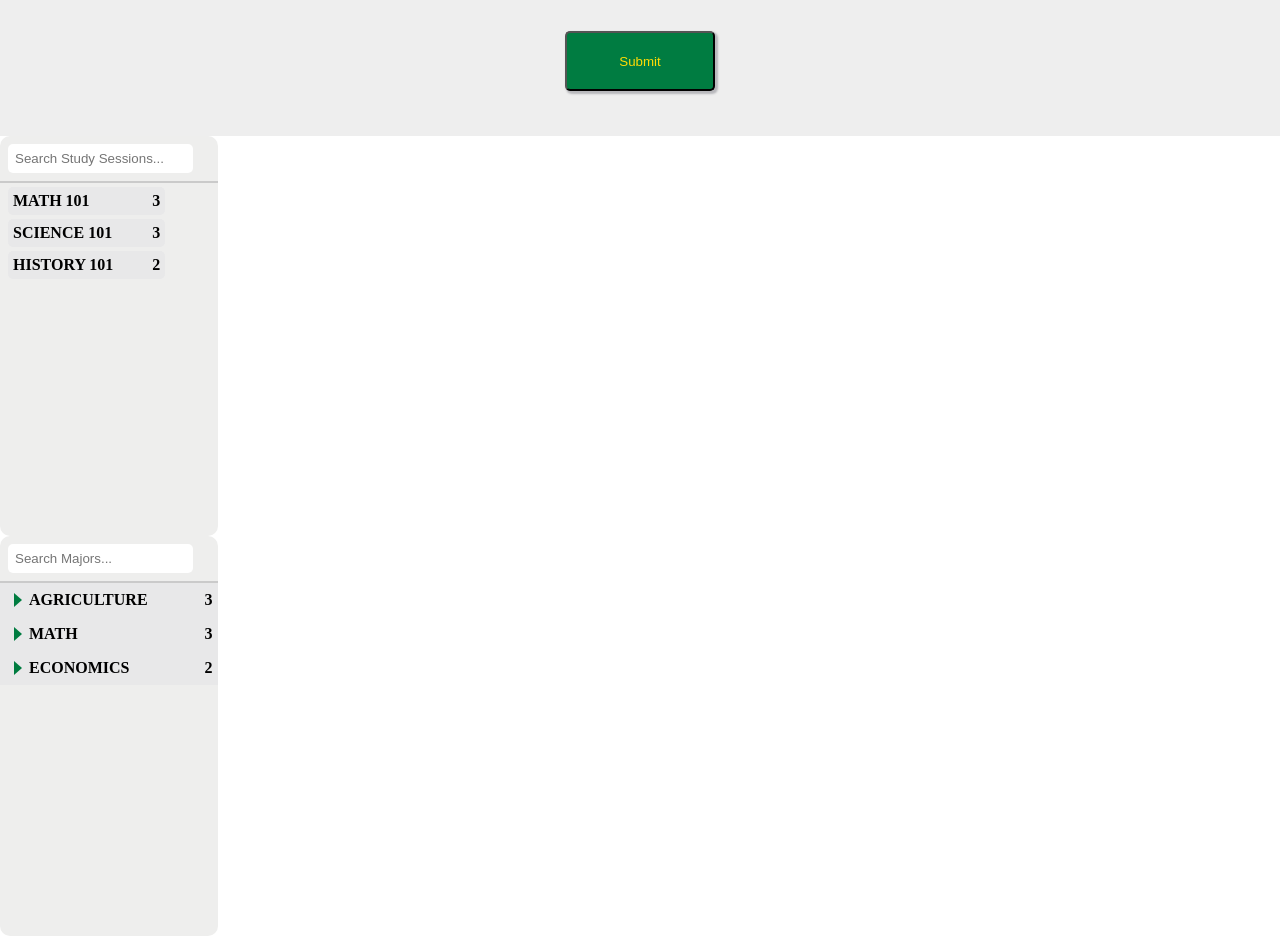
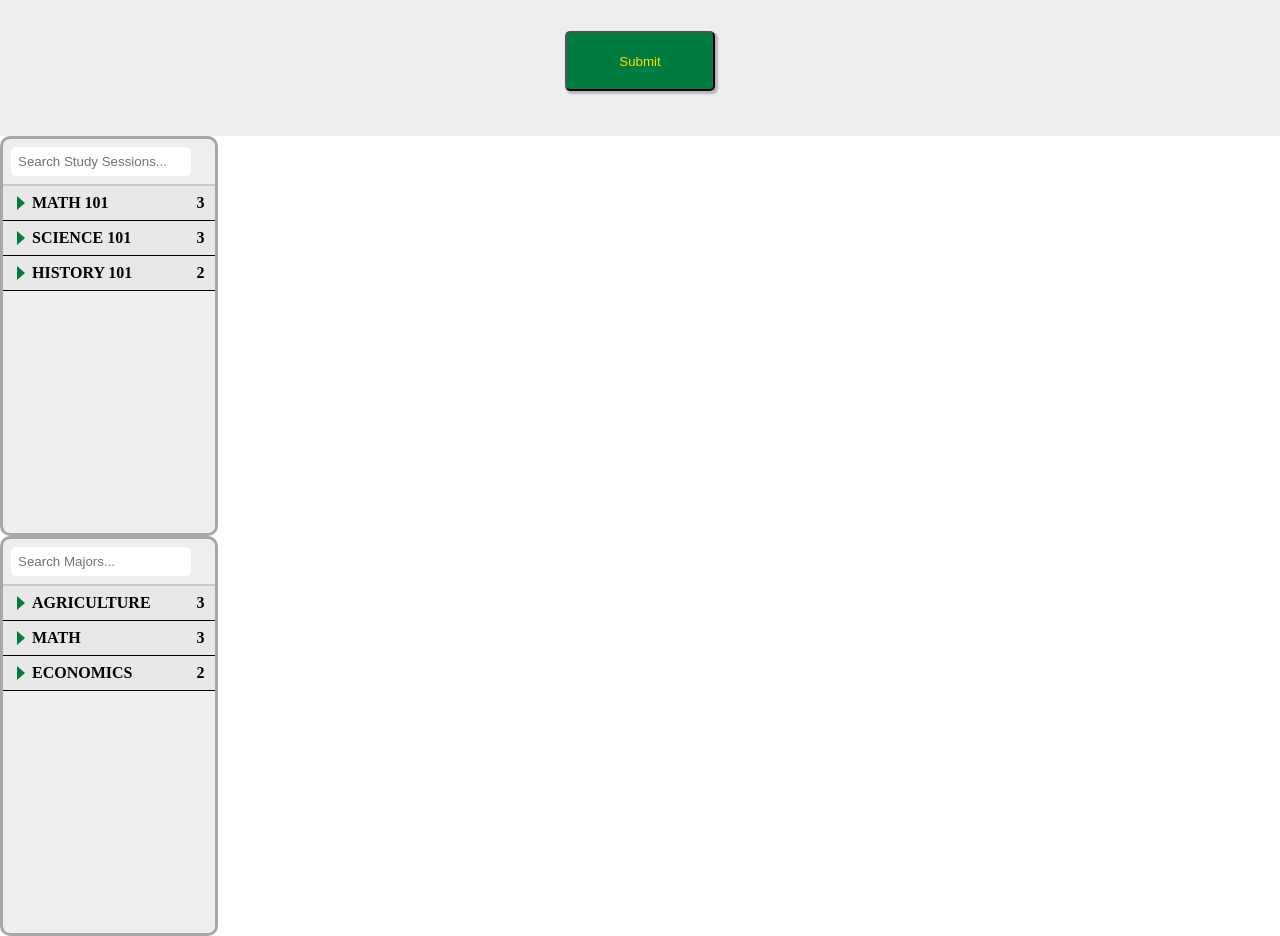
Before and after one commit to EJ-Lan/bear-maps, a React (Vite) app in the folder frontend/: page / in a window 1280 px wide. Shown: the part 720-1656 px from the top of the page. Built offline with nearby package versions, Linux system fonts and the light colour scheme.

Commit message:
Added borders and  made components similar

```diff
--- a/frontend/src/components/ActiveStudySessions.css
+++ b/frontend/src/components/ActiveStudySessions.css
@@ -25,24 +25,20 @@
     background-color: rgb(202, 202, 202);
 }
 
-.class-list {
-    width: 100%;
-}
-
-.class-item {
-    margin: 4px;
+.class-item{
+    border-bottom:0.2px solid;
 }
 
 .class-name {
     display: flex;
+    align-items: center;
     justify-content: space-between;
     background-color: #E8E8E9;
-    width: 75%;
+    width: 100%;
     padding: 5px;
-    margin: 4px;
-    border-radius: 5px;
     font-weight: 600;
     cursor: pointer;
+    padding-right: 10px;
 }
 
 .class-name.active {
@@ -50,17 +46,16 @@
 }
 
 .class-name-text {
-    margin-right: 10px;
+    display: flex;
+    align-items: center;
 }
 
 .location-item {
     display: flex;
-    width: 75%;
-    float: right;
-    justify-content: flex-end;
+    text-align:center;
+    align-items: center;
+    justify-content: space-between;
     background-color: white;
     padding: 5px;
-    margin: 4px 4px 4px 0;
-    border-radius: 5px;
     font-weight: 600;
 }
--- a/frontend/src/components/ActiveStudySessions.jsx
+++ b/frontend/src/components/ActiveStudySessions.jsx
@@ -1,5 +1,7 @@
 import React, { useState } from 'react';
 import "./ActiveStudySessions.css";
+import { BiCaretDown, BiCaretRight } from 'react-icons/bi';
+
 
 
 export default function StudySessionFinder(){
@@ -35,7 +37,10 @@ export default function StudySessionFinder(){
                 {filteredClasses.map(classItem => (
                     <div key={classItem.name} class="class-item">
                         <div class={`class-name ${activeClass === classItem ? 'active' : ''}`} onClick={() => handleClick(classItem)}>
-                            <span class="class-name-text">{classItem.name}</span>
+                            <span class="class-name-text">
+                                {activeClass === classItem ? <BiCaretDown className="caret-icon" size={24} /> : <BiCaretRight className="caret-icon" size={24} />}
+                                {classItem.name}
+                            </span>
                             <span>{classItem.number}</span>
                         </div>
                         {activeClass === classItem && (
--- a/frontend/src/components/StudentMajorFilter.css
+++ b/frontend/src/components/StudentMajorFilter.css
@@ -8,6 +8,7 @@
     border-radius: 10px;
     background-color: #EEEEED;
     overflow: auto;
+    border: solid  #a8a8a8;
 }
 
 #search-input {
@@ -26,7 +27,9 @@
     background-color: rgb(202, 202, 202);
 }
 
-
+.major-item{
+    border-bottom:0.2px solid;
+}
 .major-name {
     display: flex;
     align-items: center;
@@ -36,6 +39,7 @@
     padding: 5px;
     font-weight: 600;
     cursor: pointer;
+    padding-right: 10px;
 }
 
 .major-name-text {
@@ -52,7 +56,9 @@
     padding: 5px;
     font-weight: 600;
 }
-
+.major-name.active {
+    background-color: #BDE2D2;
+}
 .caret-icon {
     color: #007C40;
 }
--- a/frontend/src/components/StudentMajorFilter.jsx
+++ b/frontend/src/components/StudentMajorFilter.jsx
@@ -45,7 +45,9 @@ export default function MajorFilter() {
                                 {activeMajor === majorItem ? <BiCaretDown className="caret-icon" size={24} /> : <BiCaretRight className="caret-icon" size={24} />}
                                 {majorItem.name}
                             </span>
-                            <span>{majorItem.number}</span>
+                            <span>
+                                {majorItem.number}
+                            </span>
                         </div>
                         {activeMajor === majorItem && (
                             <div className="major-students">
```
